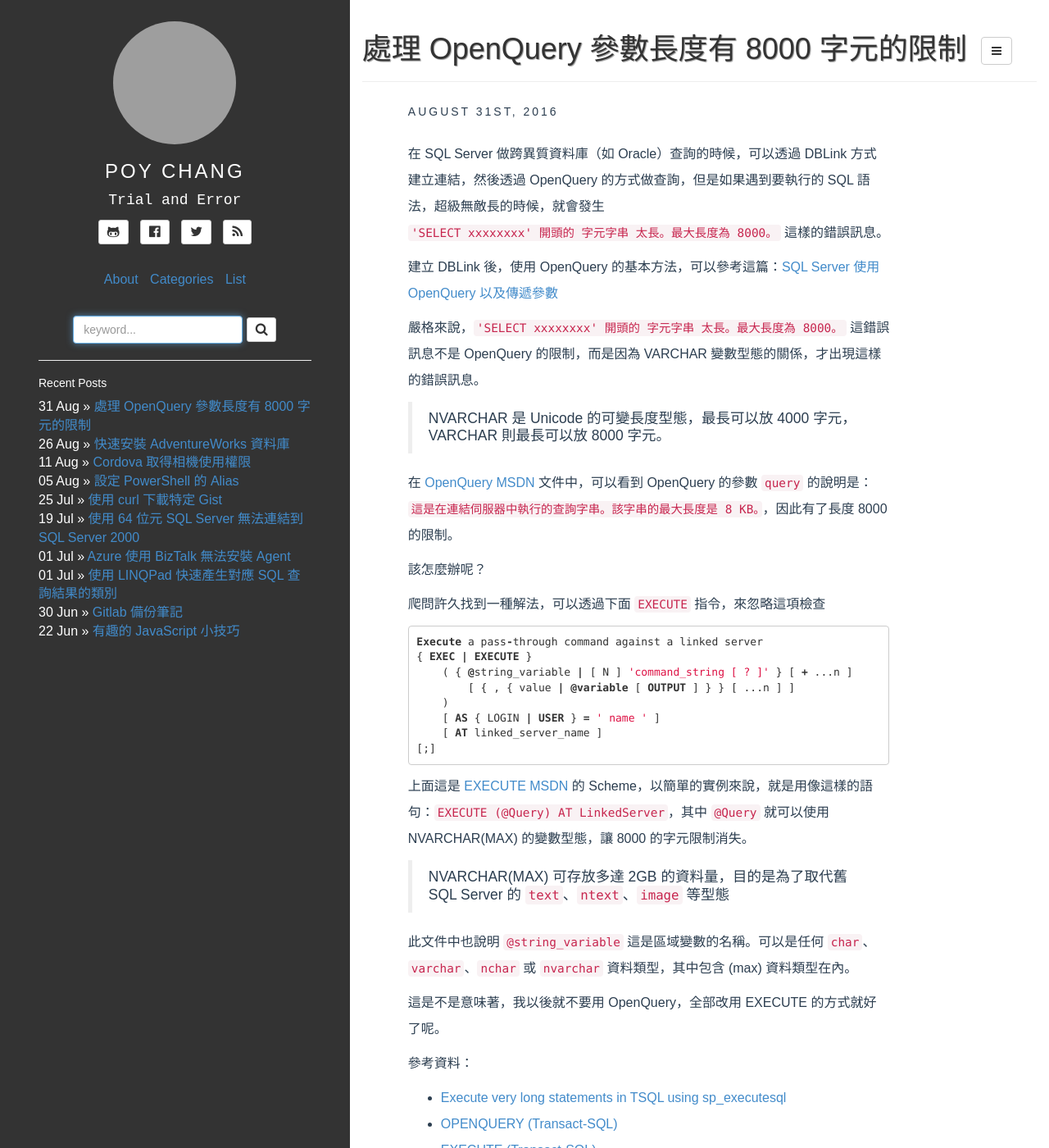
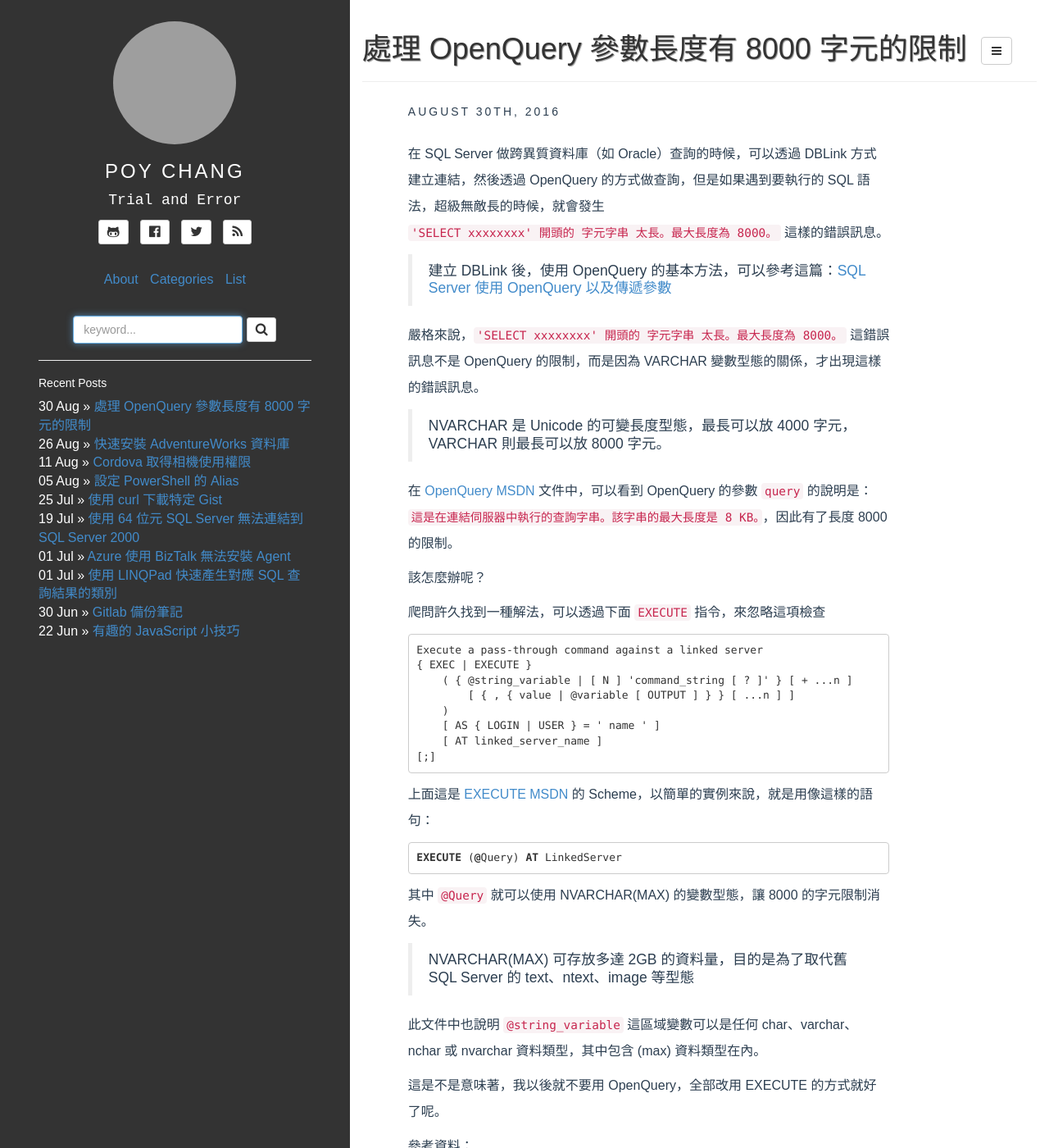
Before and after one commit to poychang/poychang.github.io, a Jekyll site: the page built from _posts/2016-08-31-sql-openquery-8000-limit.md, in a window 1280 px wide and 1400 px high. Shown: the whole window at 82% size. Built offline with Jekyll 4.4.1, drawn with Linux system fonts in a browser that asks for light colours; some web fonts are replaced; comment, search, counter and statistics services are not loaded; grey boxes are pictures that could not be loaded.

Commit message:
alter post

````diff
--- a/_posts/2016-08-31-sql-openquery-8000-limit.md
+++ b/_posts/2016-08-31-sql-openquery-8000-limit.md
@@ -1,14 +1,14 @@
 ---
 layout: post
 title: 處理 OpenQuery 參數長度有 8000 字元的限制
-date: 2016-08-31 15:39
+date: 2016-08-30 15:39
 author: Poy Chang
 comments: true
 categories: [SQL]
 ---
 在 SQL Server 做跨異質資料庫（如 Oracle）查詢的時候，可以透過 DBLink 方式建立連結，然後透過 OpenQuery 的方式做查詢，但是如果遇到要執行的 SQL 語法，超級無敵長的時候，就會發生 `'SELECT xxxxxxxx' 開頭的 字元字串 太長。最大長度為 8000。` 這樣的錯誤訊息。
 
-建立 DBLink 後，使用 OpenQuery 的基本方法，可以參考這篇：[SQL Server 使用 OpenQuery 以及傳遞參數](http://poychang.github.io/sql-server-open-query/)
+>建立 DBLink 後，使用 OpenQuery 的基本方法，可以參考這篇：[SQL Server 使用 OpenQuery 以及傳遞參數](http://poychang.github.io/sql-server-open-query/)
 
 嚴格來說，`'SELECT xxxxxxxx' 開頭的 字元字串 太長。最大長度為 8000。` 這錯誤訊息不是 OpenQuery 的限制，而是因為 VARCHAR 變數型態的關係，才出現這樣的錯誤訊息。
 
@@ -20,7 +20,7 @@
 
 爬問許久找到一種解法，可以透過下面 `EXECUTE` 指令，來忽略這項檢查
 
-```sql
+```
 Execute a pass-through command against a linked server
 { EXEC | EXECUTE }
     ( { @string_variable | [ N ] 'command_string [ ? ]' } [ + ...n ]
@@ -31,11 +31,17 @@
 [;]
 ```
 
-上面這是 [EXECUTE MSDN](https://msdn.microsoft.com/zh-tw/library/ms188332(v=sql.120).aspx) 的 Scheme，以簡單的實例來說，就是用像這樣的語句：`EXECUTE (@Query) AT LinkedServer`，其中 `@Query` 就可以使用 NVARCHAR(MAX) 的變數型態，讓 8000 的字元限制消失。
+上面這是 [EXECUTE MSDN](https://msdn.microsoft.com/zh-tw/library/ms188332(v=sql.120).aspx) 的 Scheme，以簡單的實例來說，就是用像這樣的語句：
 
->NVARCHAR(MAX) 可存放多達 2GB 的資料量，目的是為了取代舊 SQL Server 的 `text`、`ntext`、`image` 等型態
+```sql
+EXECUTE (@Query) AT LinkedServer
+```
 
-此文件中也說明 `@string_variable` 這是區域變數的名稱。可以是任何 `char`、`varchar`、`nchar` 或 `nvarchar` 資料類型，其中包含 (max) 資料類型在內。
+其中 `@Query` 就可以使用 NVARCHAR(MAX) 的變數型態，讓 8000 的字元限制消失。
+
+>NVARCHAR(MAX) 可存放多達 2GB 的資料量，目的是為了取代舊 SQL Server 的 text、ntext、image 等型態
+
+此文件中也說明 `@string_variable` 這區域變數可以是任何 char、varchar、nchar 或 nvarchar 資料類型，其中包含 (max) 資料類型在內。
 
 這是不是意味著，我以後就不要用 OpenQuery，全部改用 EXECUTE 的方式就好了呢。
 
````
